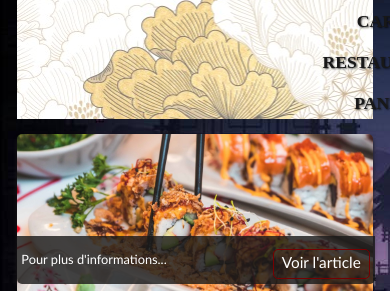
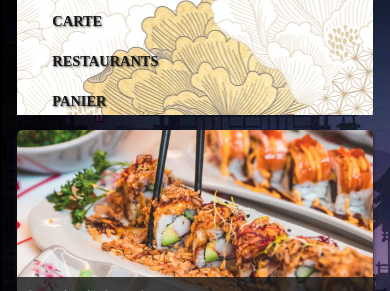
Before and after one commit to Ryuwou/KenFood, a plain HTML site: page index.html in a window 390 px wide. Shown: the part 93-384 px from the top of the page. Drawn offline with Linux system fonts and the light colour scheme.

Commit message:
Add files via upload

```diff
--- a/style.css
+++ b/style.css
@@ -45,8 +45,6 @@ header {
     height: auto;
     border: none;
 }
-
-
 
 
 #header_container {
@@ -207,10 +205,10 @@ nav a:hover
     margin-top: 15px;
     height: 200px;
     border-radius: 5px;
-    background: url('images/sanfrancisco.jpg') no-repeat;
     position: relative;
     box-shadow: 0px 4px 4px #1c1a19;
     margin-bottom: 25px;
+position: relative;
 }
 
 #banniere_description
@@ -236,7 +234,6 @@ nav a:hover
     position: absolute;
     right: 5px;
     bottom: 5px;
-    background: url('images/fond_degraderouge.png') repeat-x;
     border: 1px solid #760001;
     border-radius: 5px;
     font-size: 1.2em;
@@ -343,11 +340,7 @@ aside img
 }
 
 
-footer
-{
-    background:  url('images/ico_top.png') no-repeat top center, url('images/separateur.png') repeat-x top, url('images/ombre.png') repeat-x top;
-    padding-top: 25px;
-}
+
 
 footer p, footer ul
 {
@@ -375,33 +368,13 @@ footer h1
     width: 35%;
 }
 
-#mes_amis
-{
-    width: 31%;
-}
+
 
 #mes_photos img
 {
     border: 1px solid #181818;
     margin-right: 2px;
 }
-
-#mes_amis ul
-{
-    display: inline-block;
-    vertical-align: top;
-    margin-top: 0;
-    width: 48%;
-    list-style-image: url('images/ico_liensexterne.png');
-    padding-left: 2px;
-}
-
-#mes_amis a
-{
-    text-decoration: none;
-    color: #760001;
-}
-
 
 section h1 {
     font-size: 2em;
@@ -669,22 +642,43 @@ h1, p {
 
 nav ul {
     display: flex;
-    flex-wrap: wrap; /* Permet de passer à la ligne si besoin */
-    justify-content: center; /* Centre le menu */
+    flex-wrap: wrap;
+    justify-content: center;
 }
 
 nav li {
-    display: block; /* S'assure que chaque élément est visible */
-    margin: 10px 0; /* Ajoute un espace entre les liens */
+    display: block;
+    margin: 10px 0;
 }
 
 @media screen and (max-width: 768px) {
     nav ul {
-        flex-direction: column; /* Empile les liens sur mobile */
-        text-align: center;
+        flex-direction: column;
+        align-items: flex-start; /* Aligne à gauche */
+        padding-left: 20px; /* Décale légèrement pour éviter d’être collé au bord */
     }
 
     nav li {
-        margin: 5px 0; /* Moins d'espace entre chaque lien */
+        margin: 5px 0;
+    }
+
+    nav a {
+        font-size: 0.9em; /* Réduit la taille du texte */
     }
 }
+
+
+
+@media screen and (max-width: 768px) {
+    #banniere_description {
+        bottom: -50px;  /* Ajuste la position */
+        font-size: 0.8em; /* Réduit la taille du texte si trop grand */
+        padding: 10px; /* Ajuste l'espacement */
+        width: 95%; /* Évite que ça dépasse */
+    }
+
+    .bouton_rouge {
+        font-size: 1em; /* Diminue la taille du bouton */
+        padding: 2px 5px; /* Réduit le padding */
+    }
+}
```
